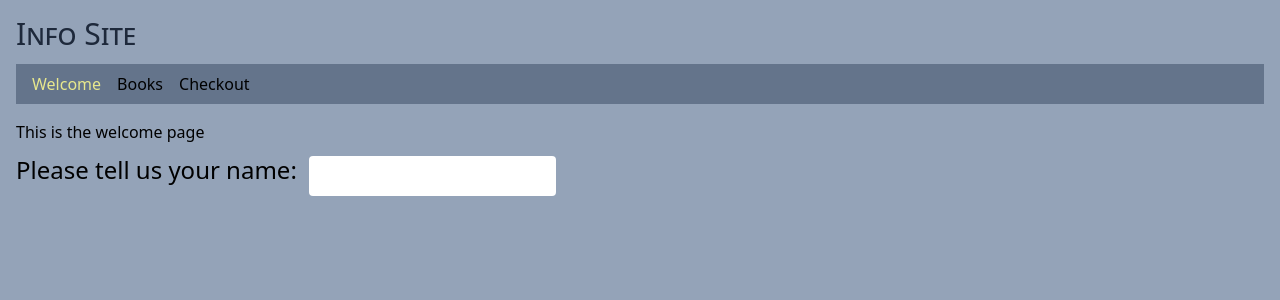
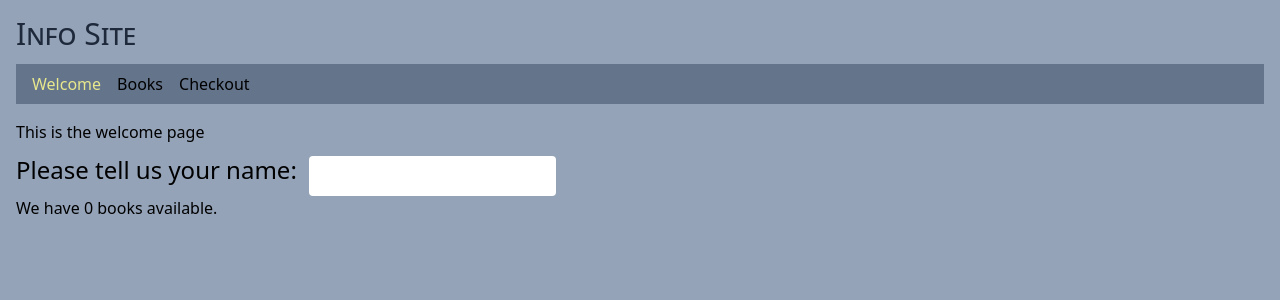
Before and after one commit to Yokosumi/vite-react-books-store, a React (Vite) app: page /welcome in a window 1280 px wide. Shown: the top 300 px of the page. Built offline with nearby package versions, Linux system fonts and the light colour scheme; no server answers.

Commit message:
books availbe text in

```diff
--- a/src/pages/PageWelcome.tsx
+++ b/src/pages/PageWelcome.tsx
@@ -2,7 +2,7 @@ import { useContext } from "react";
 import { AppContext } from "../AppContext";
 
 export const PageWelcome = () => {
-	const { userName, setUserName } = useContext(AppContext);
+	const { userName, setUserName, books } = useContext(AppContext);
 
 	return (
 		<>
@@ -21,6 +21,7 @@ export const PageWelcome = () => {
 					type="text"
 				/>
 			</div>
+			<p>We have {books.length} books available.</p>
 		</>
 	);
 };
```
